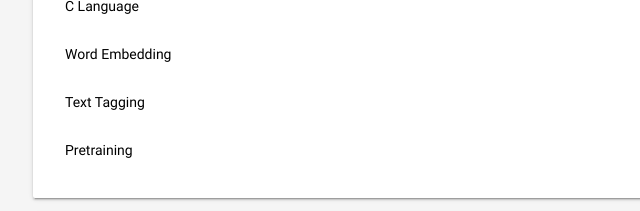
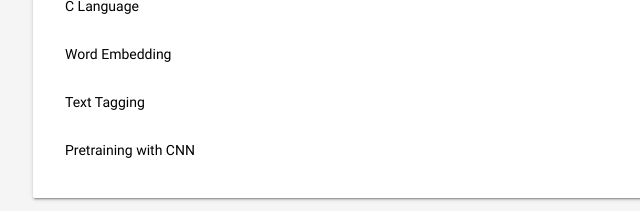
Before and after one commit to linzhuo1222/linzhuo1222.github.io, a plain HTML site: page index.html in a window 1280 px wide. Shown: the part 860-1071 px from the top of the page, 135-775 px from the left. Drawn offline with Linux system fonts and the light colour scheme.

Commit message:
Update index.html

```diff
--- a/index.html
+++ b/index.html
@@ -57,7 +57,7 @@
                     <li class="mdui-list-item">C Language</li>
                     <li class="mdui-list-item">Word Embedding</li>
                     <li class="mdui-list-item">Text Tagging</li>
-                    <li class="mdui-list-item">Pretraining</li>
+                    <li class="mdui-list-item">Pretraining with CNN</li>
                 </ul>
             </div>
         </div>
```
